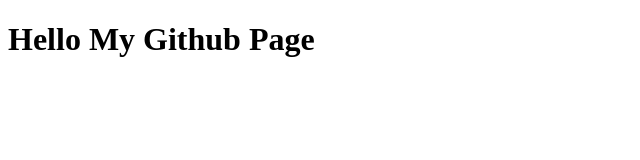
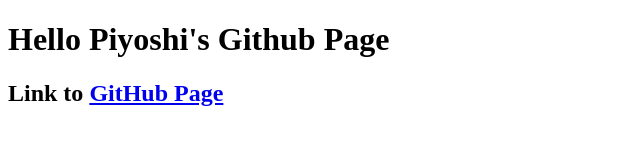
Before and after one commit to Piyoshi/piyoshi.github.io-archive, a plain HTML site: page index.html in a window 1280 px wide. Shown: the whole page, without its empty margins (0-640 px from the left). Drawn offline with Linux system fonts and the light colour scheme.

Commit message:
Modify Index Page

```diff
--- a/index.html
+++ b/index.html
@@ -5,6 +5,7 @@
   <title></title>
 </head>
 <body>
-  <h1>Hello My Github Page</h1>
+  <h1>Hello Piyoshi's Github Page</h1>
+  <h2>Link to <a href="htth2://github.com/Piyoshi">GitHub Page</a></h2>
 </body>
 </html>
```
